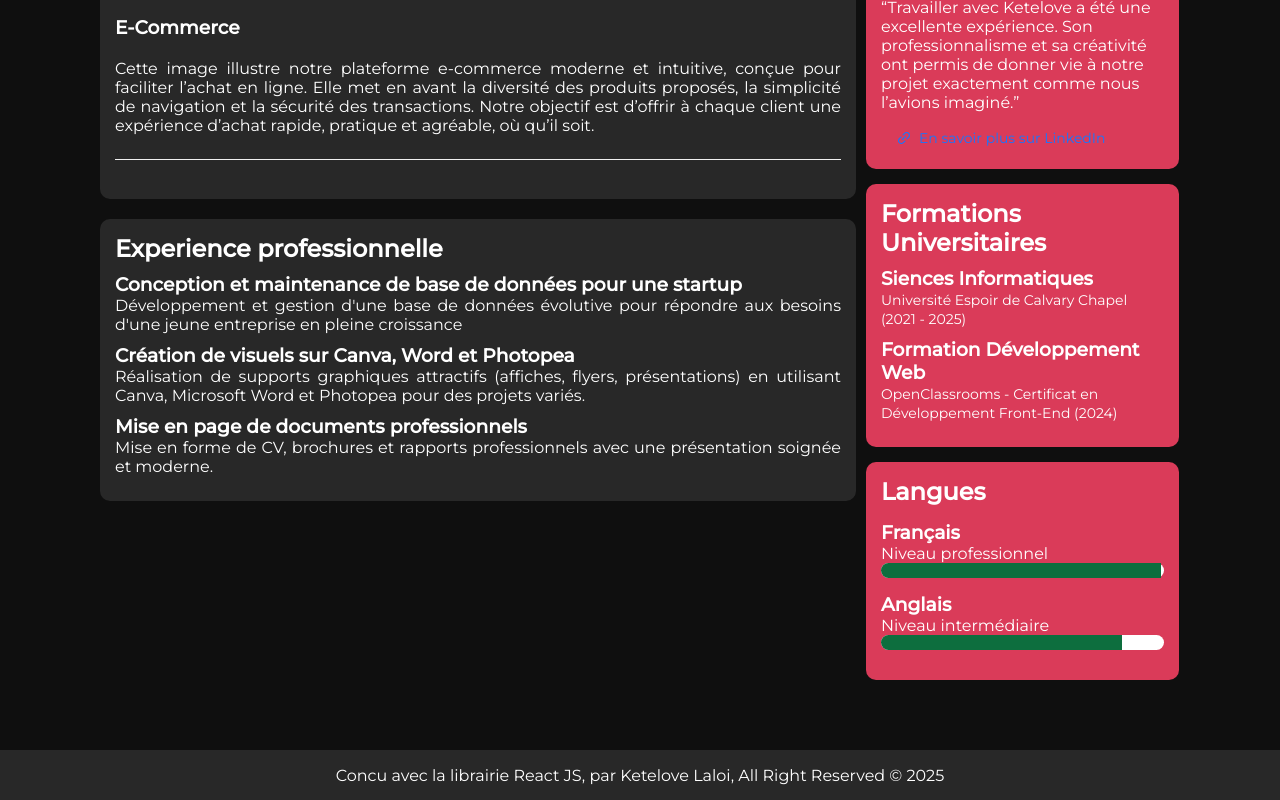
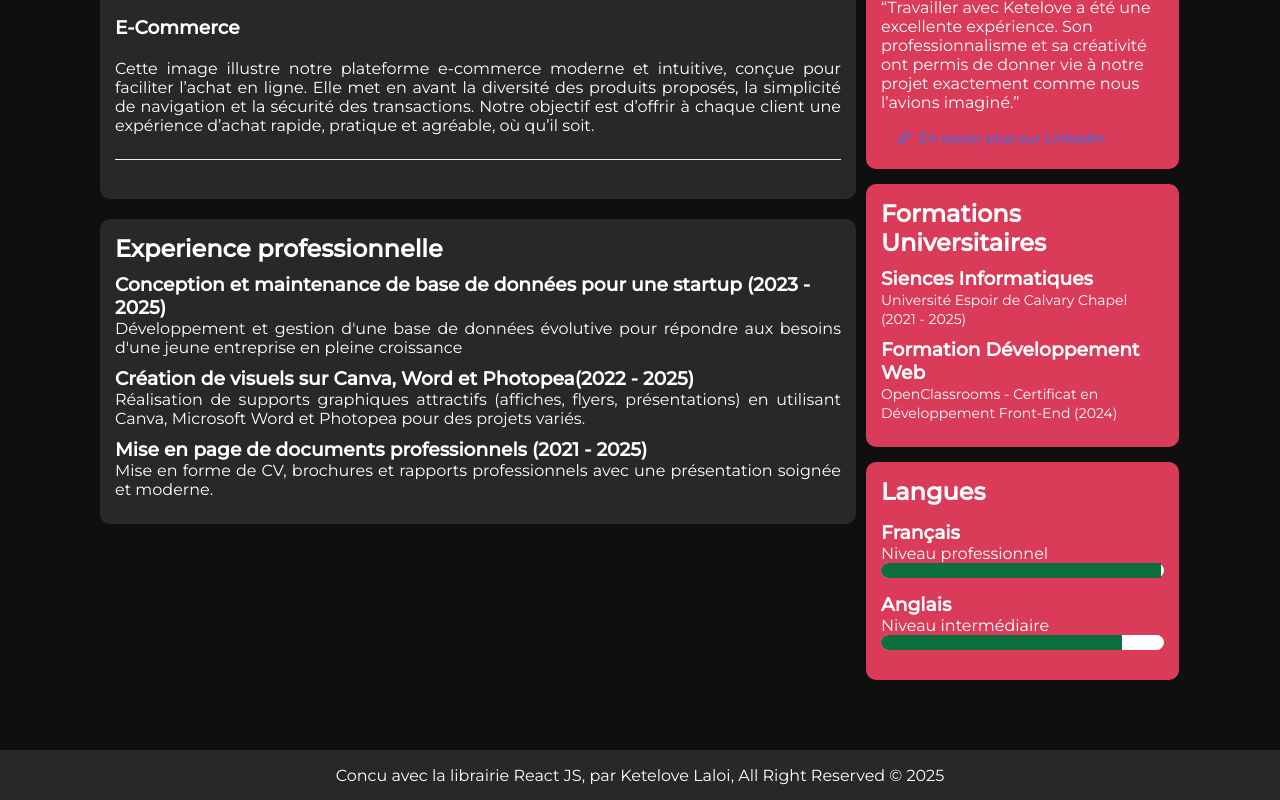
Before and after one commit to klaloi/portfolioketelovelaloi, a React (Vite) app: page / in a window 1280 px wide. Shown: the part 1157-1957 px from the top of the page. Built offline with nearby package versions, Linux system fonts and the light colour scheme.

Commit message:
Autre Update

```diff
--- a/src/data/data.js
+++ b/src/data/data.js
@@ -36,19 +36,19 @@ export const projects = [
 export const experience = [
   {
     id: 1,
-    title: "Conception et maintenance de base de données pour une startup",
+    title: "Conception et maintenance de base de données pour une startup (2023 - 2025)",
     description:
       "Développement et gestion d'une base de données évolutive pour répondre aux besoins d'une jeune entreprise en pleine croissance",
   },
   {
     id: 2,
-    title: "Création de visuels sur Canva, Word et Photopea",
+    title: "Création de visuels sur Canva, Word et Photopea(2022 - 2025)",
     description:
       "Réalisation de supports graphiques attractifs (affiches, flyers, présentations) en utilisant Canva, Microsoft Word et Photopea pour des projets variés.",
   },
   {
     id: 3,
-    title: "Mise en page de documents professionnels",
+    title: "Mise en page de documents professionnels (2021 - 2025)",
     description:
       "Mise en forme de CV, brochures et rapports professionnels avec une présentation soignée et moderne.",
   },
```
